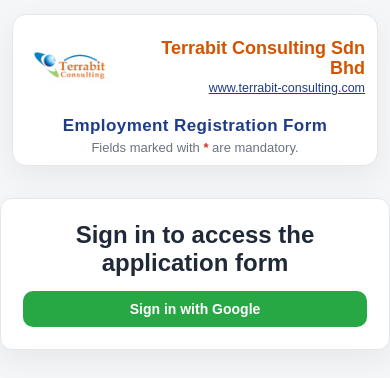
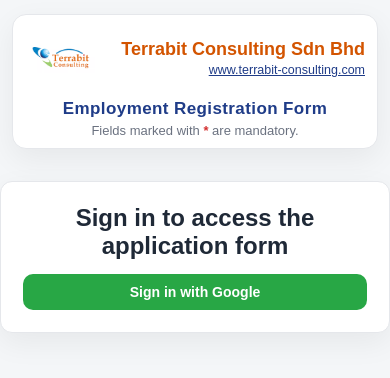
Before and after one commit to terrabit-consulting/employee-registration-form-malaysia, a plain HTML site: page index.html in a window 390 px wide. Drawn offline with Linux system fonts and the light colour scheme; no server answers.

Commit message:
Update styles.css

```diff
--- a/styles.css
+++ b/styles.css
@@ -500,7 +500,7 @@
 
 /* Bigger, clearer logo */
 .brand-logo{
-  height: 110px;
+  height: 88px;
   width: auto;
 }
 
@@ -517,6 +517,6 @@
     padding: 10px 12px 8px;
     border-radius: 14px;
   }
-  .brand-logo{ height: 85px; }
+  .brand-logo{ height: 68px; }
   .page-title{ font-size: 17px; }
 }
```
